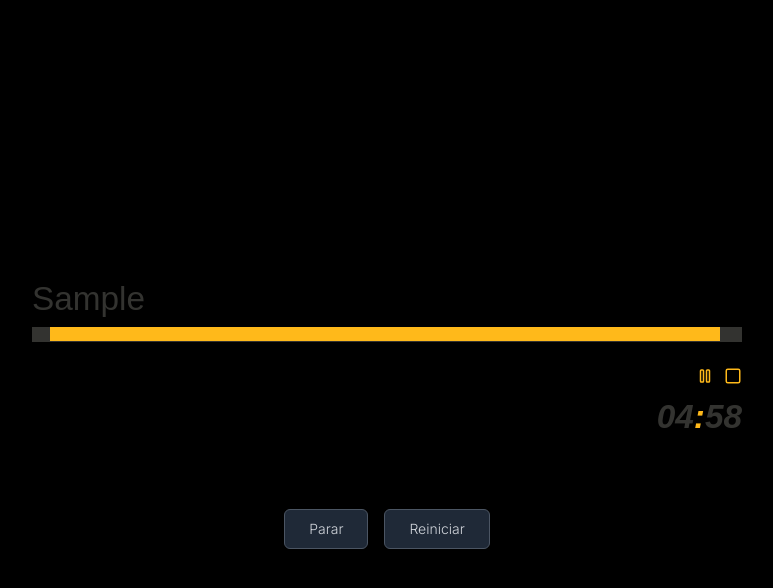
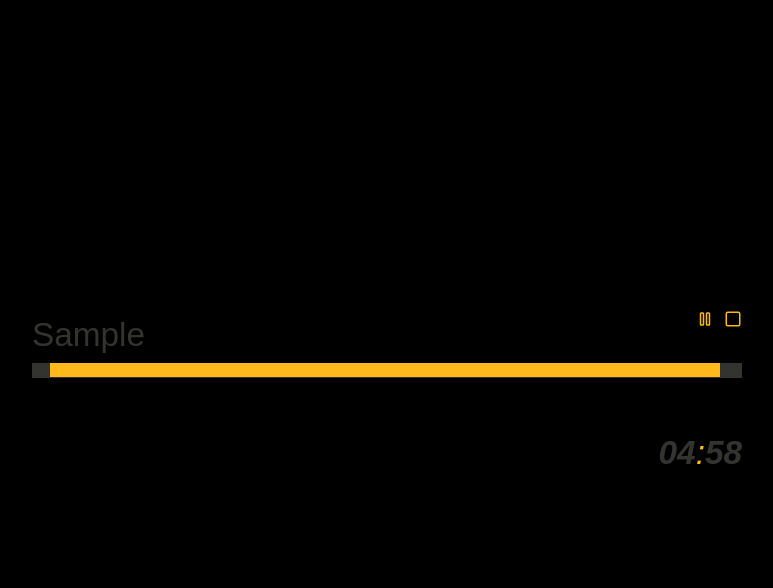
Before and after one commit to tomcoliveira/timer-entre, a React (Vite) app: page / in a window 1280 px wide. Both pictures are taken after typing "Sample", "5" into the empty fields and a click on the button "Iniciar Timer". Shown: the top 588 px of the page, without its empty margins (253-1026 px from the left). Built offline with nearby package versions, Linux system fonts and the light colour scheme; a web font is replaced by a local one.

Commit message:
Fix visual issues
Adjust bar heights, button positions, title color, and remove buttons. Remove bold from time separator.

```diff
--- a/src/components/TimerDisplay.tsx
+++ b/src/components/TimerDisplay.tsx
@@ -28,12 +28,12 @@ const TimerDisplay: React.FC<TimerDisplayProps> = ({
   const progressPercentage = totalSeconds > 0 ? (remainingSeconds / totalSeconds) * 100 : 0;
   const progressWidth = (675 * progressPercentage) / 100; // Barra amarela (95% da cinza)
 
-  // Formata o tempo com separador amarelo
+  // Formata o tempo com separador amarelo sem negrito
   const formatTimeWithColoredSeparator = (timeString: string) => {
     const [minutes, seconds] = timeString.split(':');
     return (
       <>
-        {minutes}<span style={{ color: '#ffb91a' }}>:</span>{seconds}
+        {minutes}<span style={{ color: '#ffb91a', fontWeight: 'normal' }}>:</span>{seconds}
       </>
     );
   };
@@ -44,7 +44,7 @@ const TimerDisplay: React.FC<TimerDisplayProps> = ({
         className="relative bg-black"
         style={{ width: '750px', height: '225px' }}
       >
-        {/* Título - Sansation, 25pt, cor #333330, sem kerning, esquerda, 20-25px do topo */}
+        {/* Título - cor igual ao número */}
         <div
           className="absolute"
           style={{
@@ -59,36 +59,12 @@ const TimerDisplay: React.FC<TimerDisplayProps> = ({
           {title}
         </div>
 
-        {/* Barra de fundo (cinza) - 5% maior que a amarela nos dois sentidos */}
-        <div
-          className="absolute"
-          style={{
-            width: '710px',
-            height: '15px', // 50% menor que antes (30px -> 15px)
-            backgroundColor: '#333330',
-            top: '75px',
-            left: '20px'
-          }}
-        />
-
-        {/* Barra de progresso (amarela) - centralizada na cinza, 95% do tamanho da cinza */}
-        <div
-          className="absolute transition-all duration-1000 ease-linear"
-          style={{
-            width: `${progressWidth}px`,
-            height: '13.5px', // 90% da altura da cinza para centralizar
-            backgroundColor: '#ffb91a',
-            top: '75.75px', // Centralizada verticalmente na barra cinza
-            left: '37.5px' // Centralizada horizontalmente na barra cinza
-          }}
-        />
-
-        {/* Ícones de controle - alinhados com o final da barra cinza */}
+        {/* Ícones de controle - alinhados com o título */}
         <div
           className="absolute flex items-center cursor-pointer"
           style={{
-            top: '115px',
-            right: '20px', // Alinhado com o final da barra cinza
+            top: '22px', // Mesmo nível do título
+            right: '20px',
             gap: '10px'
           }}
         >
@@ -106,12 +82,36 @@ const TimerDisplay: React.FC<TimerDisplayProps> = ({
           />
         </div>
 
-        {/* Tempo numérico - Artega Sans, bold+itálico, 25pt, cor #333330, sem kerning, alinhado com o final da barra */}
+        {/* Barra de fundo (cinza) - 5% maior que a amarela */}
+        <div
+          className="absolute"
+          style={{
+            width: '710px',
+            height: '15px',
+            backgroundColor: '#333330',
+            top: '75px',
+            left: '20px'
+          }}
+        />
+
+        {/* Barra de progresso (amarela) - 95% do tamanho da cinza, centralizada */}
+        <div
+          className="absolute transition-all duration-1000 ease-linear"
+          style={{
+            width: `${progressWidth}px`,
+            height: '14.25px', // 95% da altura da cinza
+            backgroundColor: '#ffb91a',
+            top: '75.375px', // Centralizada verticalmente
+            left: '37.5px' // Centralizada horizontalmente
+          }}
+        />
+
+        {/* Tempo numérico - cor igual ao título, sem negrito no separador */}
         <div
           className="absolute"
           style={{
             top: '140px',
-            right: '20px', // Alinhado com o final da barra cinza
+            right: '20px',
             color: '#333330',
             fontFamily: 'Artega Sans, sans-serif',
             fontSize: '25pt',
@@ -122,25 +122,6 @@ const TimerDisplay: React.FC<TimerDisplayProps> = ({
           {formatTimeWithColoredSeparator(timeDisplay)}
         </div>
       </div>
-
-      {/* Botões de controle - posicionados abaixo do timer */}
-      <div className="flex space-x-4 mt-8">
-        {isRunning && (
-          <Button
-            onClick={onStop}
-            className="px-6 py-2 bg-gray-800 hover:bg-gray-700 text-gray-300 border border-gray-600 transition-colors duration-200 text-sm font-light"
-          >
-            Parar
-          </Button>
-        )}
-
-        <Button
-          onClick={onReset}
-          className="px-6 py-2 bg-gray-800 hover:bg-gray-700 text-gray-300 border border-gray-600 transition-colors duration-200 text-sm font-light"
-        >
-          {isFinished ? 'Novo Timer' : 'Reiniciar'}
-        </Button>
-      </div>
     </div>
   );
 };
```
